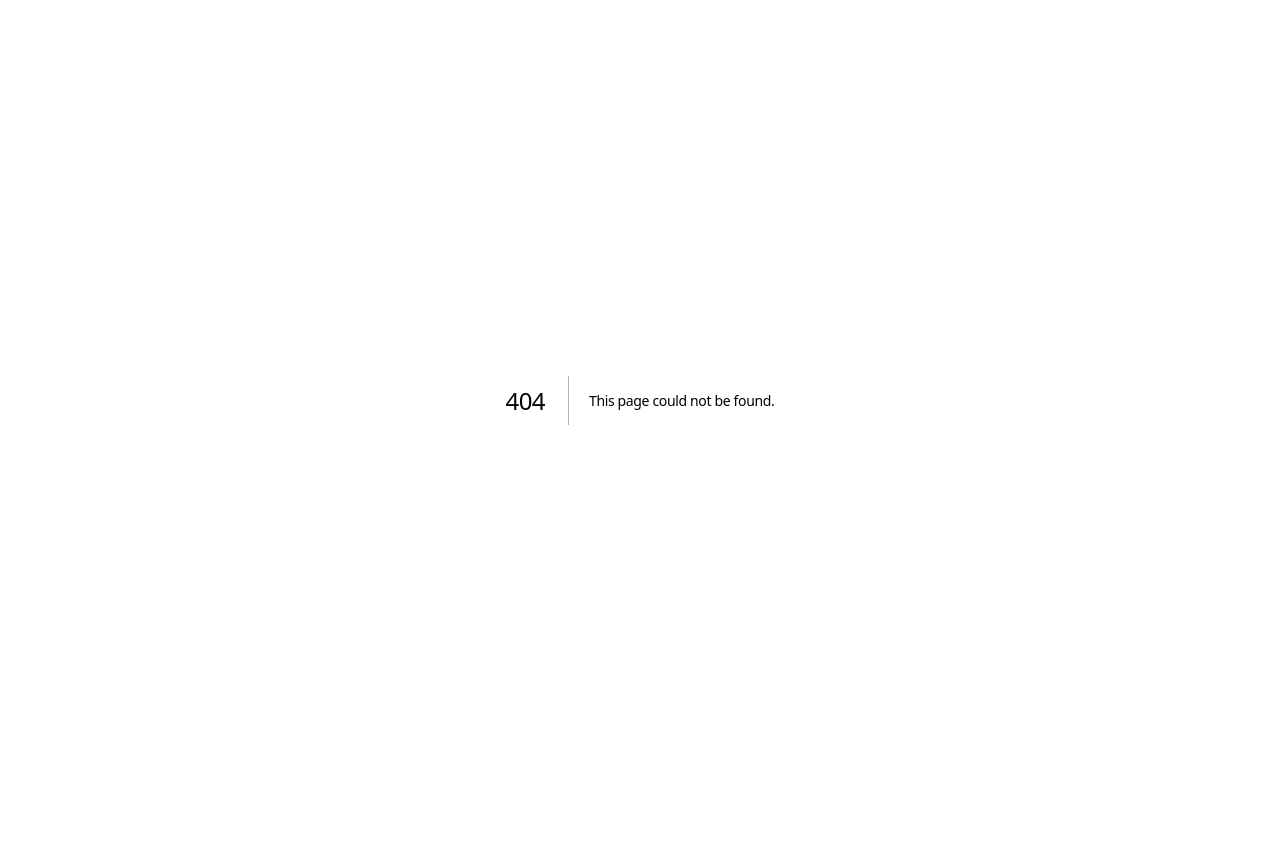
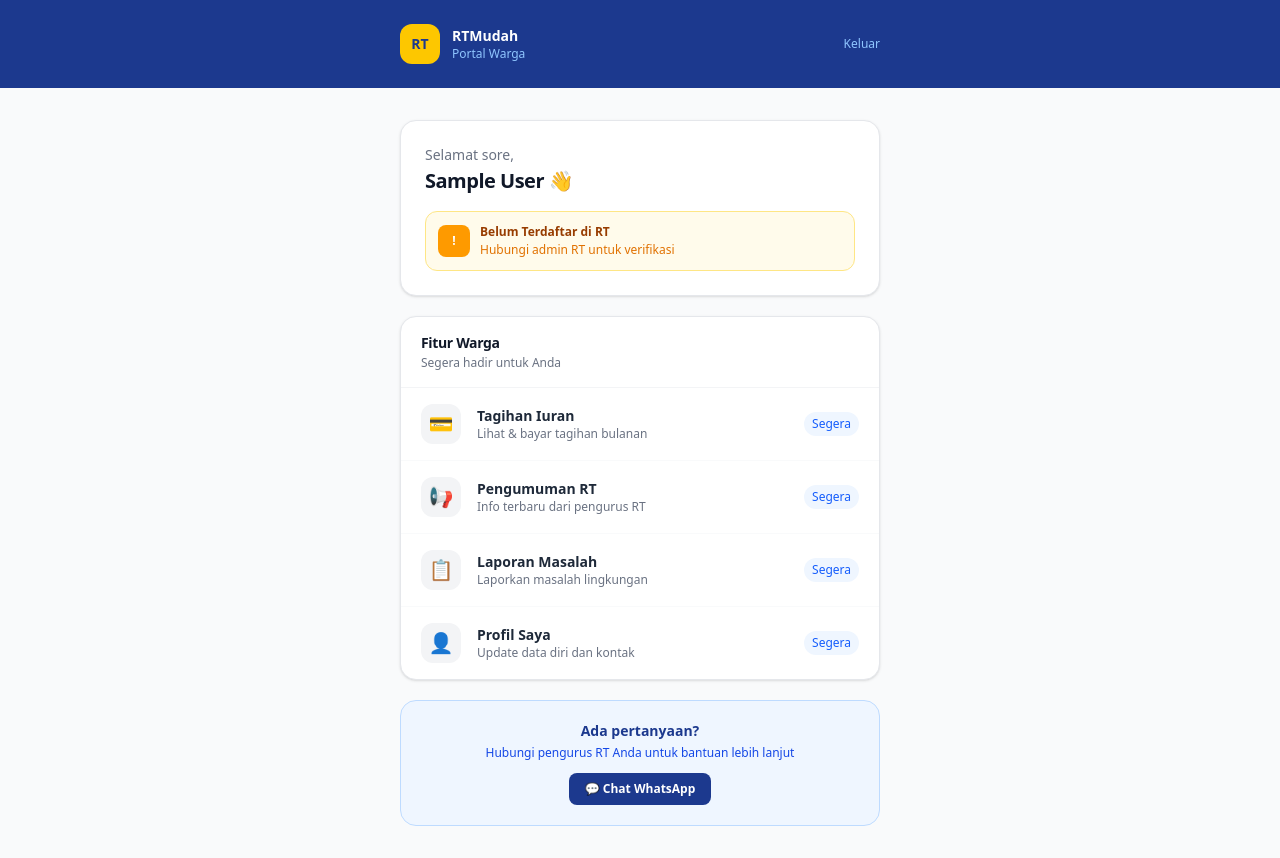
Before and after one commit to chrisimbolon/rtaktif, a Next.js app in the folder frontend/: page /beranda in a window 1280 px wide. Before the commit this address had no page. Before the commit the page ends 800 px from the top, so only its background shows below. Built offline with nearby package versions, Linux system fonts and the light colour scheme; no server answers; sample sign-in values are in the browser's storage.

Commit message:
feat-frontend: beranda page for warga

```diff
--- /dev/null
+++ b/frontend/app/beranda/page.tsx
@@ -0,0 +1,148 @@
+"use client";
+// app/beranda/page.tsx
+// Warga portal — temporary holding page until full warga portal is built
+// Prevents 404 when warga logs in and gets redirected from admin layout
+import { signOut, useSession } from "next-auth/react";
+import { useRouter } from "next/navigation";
+import { useEffect } from "react";
+
+export default function BerandaPage() {
+  const { data: session, status } = useSession();
+  const router = useRouter();
+
+  useEffect(() => {
+    if (status === "unauthenticated") {
+      router.replace("/login");
+    }
+  }, [status, router]);
+
+  if (status === "loading") {
+    return (
+      <div className="min-h-screen bg-gray-50 flex items-center justify-center">
+        <div className="w-8 h-8 border-4 border-blue-900 border-t-transparent rounded-full animate-spin" />
+      </div>
+    );
+  }
+
+  const user      = session?.user as any;
+  const fullName  = user?.full_name ?? user?.name ?? "Warga";
+  const rtGroupId = user?.rt_group_id;
+
+  const greeting = () => {
+    const h = new Date().getHours();
+    if (h < 11) return "Selamat pagi";
+    if (h < 15) return "Selamat siang";
+    if (h < 18) return "Selamat sore";
+    return "Selamat malam";
+  };
+
+  return (
+    <div className="min-h-screen bg-gray-50">
+      {/* Header */}
+      <div className="bg-blue-900 text-white">
+        <div className="max-w-lg mx-auto px-4 py-6 flex items-center justify-between">
+          <div className="flex items-center gap-3">
+            <div className="w-10 h-10 bg-yellow-400 rounded-xl flex items-center
+              justify-center font-extrabold text-blue-900 text-sm">
+              RT
+            </div>
+            <div>
+              <div className="font-bold text-sm">RTMudah</div>
+              <div className="text-blue-300 text-xs">Portal Warga</div>
+            </div>
+          </div>
+          <button
+            onClick={() => signOut({ callbackUrl: "/login" })}
+            className="text-xs text-blue-300 hover:text-white transition-colors"
+          >
+            Keluar
+          </button>
+        </div>
+      </div>
+
+      <div className="max-w-lg mx-auto px-4 py-8 space-y-5">
+
+        {/* Greeting card */}
+        <div className="bg-white rounded-2xl border border-gray-200 shadow-sm p-6">
+          <p className="text-sm text-gray-500">{greeting()},</p>
+          <h1 className="text-xl font-bold text-gray-900 mt-0.5">{fullName} 👋</h1>
+
+          {rtGroupId ? (
+            <div className="mt-4 bg-green-50 border border-green-200 rounded-xl p-3
+              flex items-center gap-2.5">
+              <div className="w-8 h-8 bg-green-700 rounded-lg flex items-center
+                justify-center text-white text-xs font-bold flex-shrink-0">✓</div>
+              <div>
+                <p className="text-xs font-semibold text-green-800">Akun Terverifikasi</p>
+                <p className="text-xs text-green-600 mt-0.5">
+                  Anda terdaftar sebagai warga RT
+                </p>
+              </div>
+            </div>
+          ) : (
+            <div className="mt-4 bg-amber-50 border border-amber-200 rounded-xl p-3
+              flex items-center gap-2.5">
+              <div className="w-8 h-8 bg-amber-500 rounded-lg flex items-center
+                justify-center text-white text-xs font-bold flex-shrink-0">!</div>
+              <div>
+                <p className="text-xs font-semibold text-amber-800">Belum Terdaftar di RT</p>
+                <p className="text-xs text-amber-600 mt-0.5">
+                  Hubungi admin RT untuk verifikasi
+                </p>
+              </div>
+            </div>
+          )}
+        </div>
+
+        {/* Coming soon features */}
+        <div className="bg-white rounded-2xl border border-gray-200 shadow-sm overflow-hidden">
+          <div className="px-5 py-4 border-b border-gray-100">
+            <h2 className="font-bold text-gray-900 text-sm">Fitur Warga</h2>
+            <p className="text-xs text-gray-500 mt-0.5">Segera hadir untuk Anda</p>
+          </div>
+          {[
+            { icon: "💳", label: "Tagihan Iuran",     desc: "Lihat & bayar tagihan bulanan",   soon: true  },
+            { icon: "📢", label: "Pengumuman RT",      desc: "Info terbaru dari pengurus RT",   soon: true  },
+            { icon: "📋", label: "Laporan Masalah",    desc: "Laporkan masalah lingkungan",     soon: true  },
+            { icon: "👤", label: "Profil Saya",        desc: "Update data diri dan kontak",     soon: true  },
+          ].map((f) => (
+            <div key={f.label} className="px-5 py-4 flex items-center gap-4
+              border-b border-gray-50 last:border-0">
+              <div className="w-10 h-10 bg-gray-100 rounded-xl flex items-center
+                justify-center text-xl flex-shrink-0">
+                {f.icon}
+              </div>
+              <div className="flex-1 min-w-0">
+                <p className="text-sm font-semibold text-gray-800">{f.label}</p>
+                <p className="text-xs text-gray-500">{f.desc}</p>
+              </div>
+              {f.soon && (
+                <span className="text-xs bg-blue-50 text-blue-600 px-2 py-1
+                  rounded-full font-medium flex-shrink-0">
+                  Segera
+                </span>
+              )}
+            </div>
+          ))}
+        </div>
+
+        {/* Contact admin */}
+        <div className="bg-blue-50 border border-blue-200 rounded-2xl p-5 text-center">
+          <p className="text-sm font-semibold text-blue-900 mb-1">Ada pertanyaan?</p>
+          <p className="text-xs text-blue-700 mb-3">
+            Hubungi pengurus RT Anda untuk bantuan lebih lanjut
+          </p>
+          <a
+            href="https://wa.me/6281234567890"
+            className="inline-flex items-center gap-2 bg-blue-900 text-white
+              px-4 py-2 rounded-lg text-xs font-semibold hover:bg-blue-800
+              transition-colors"
+          >
+            💬 Chat WhatsApp
+          </a>
+        </div>
+
+      </div>
+    </div>
+  );
+}
```
